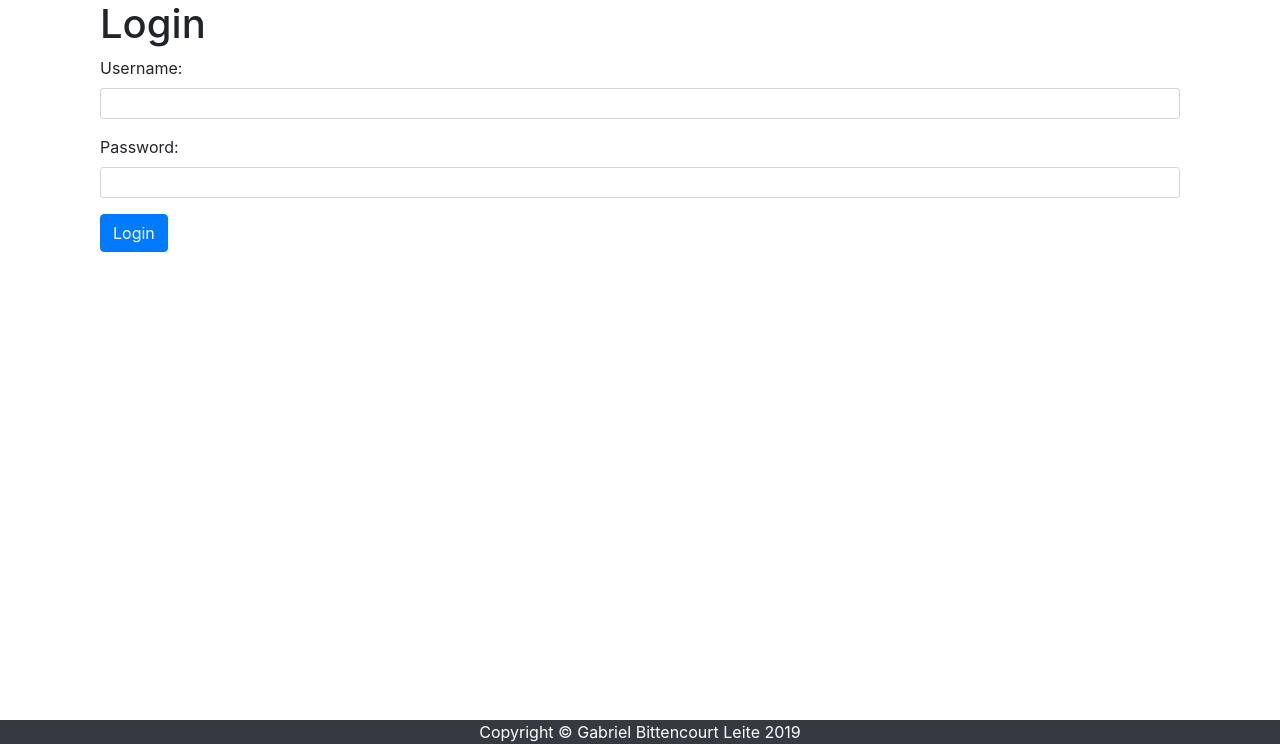
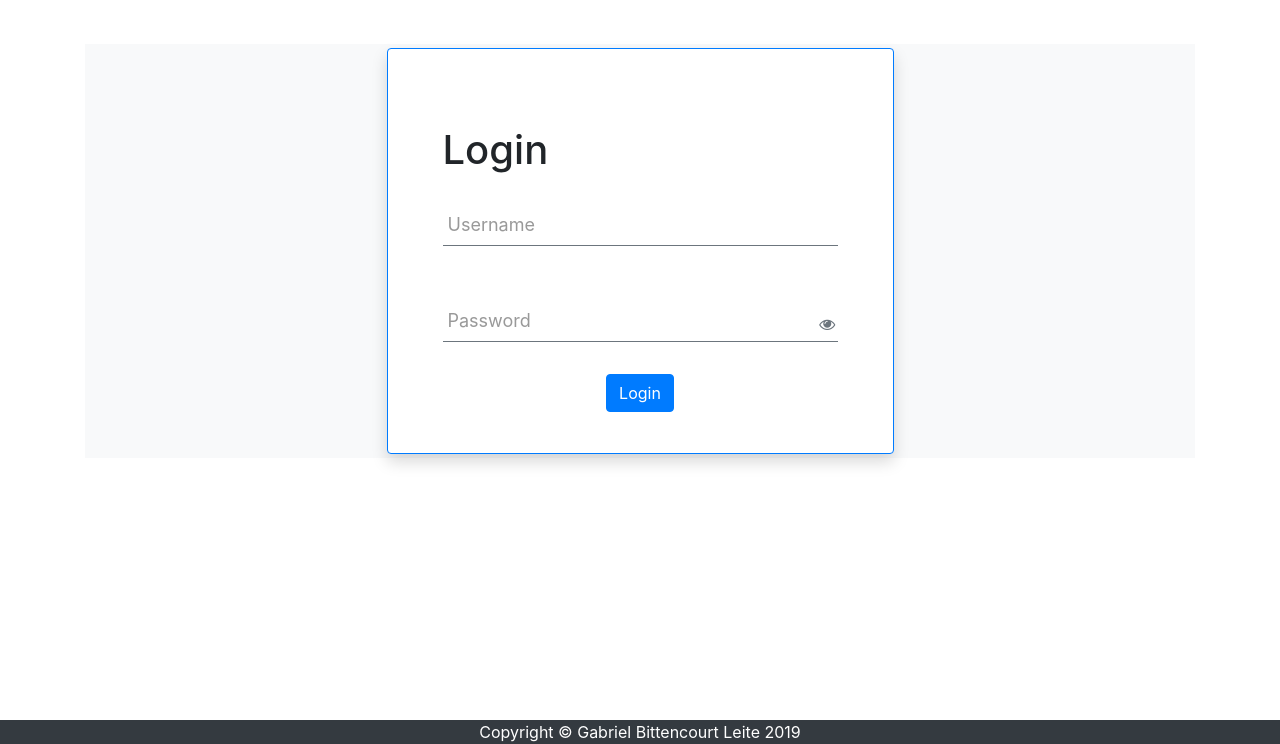
Before and after one commit to gabriel-bittencourt/trabalho_django, a Django app: page /autenticacao/login/ in a window 1280 px wide. Shown: the part 56-800 px from the top of the page. Run offline with Django 3.2, Linux system fonts and the light colour scheme; some libraries are stand-ins or nearby versions.

Commit message:
Estilizaçao pagina de Login

```diff
--- a/autenticacao/forms.py
+++ b/autenticacao/forms.py
@@ -10,7 +10,10 @@ class AuthenticationFormCustomizado(AuthenticationForm):
 
    username = forms.CharField(
       error_messages={'required': 'Campo obrigatório.', },
-      widget=forms.TextInput(attrs={'class': 'form-control form-control-sm', 'maxlength': '25'}),
+      widget=forms.TextInput(attrs={
+          'class': 'input-field d-block position-static w-100 text-dark py-1',
+          'maxlength': '25'
+        }),
       required=True)
 
    # <input type='text'
@@ -22,7 +25,10 @@ class AuthenticationFormCustomizado(AuthenticationForm):
 
    password = forms.CharField(
       error_messages={'required': 'Campo obrigatório.', },
-      widget=PasswordInput(attrs={'class': 'form-control form-control-sm', 'maxlength': '25'}),
+      widget=PasswordInput(attrs={
+          'class': 'input-field',
+          'maxlength': '25'
+        }),
       required=True)
 
    # <input type='password'
--- a/templates/registration/login.html
+++ b/templates/registration/login.html
@@ -1,13 +1,101 @@
 {% extends 'base.html' %}
+
 {% block title %}Login{% endblock %}
 
+{% load static %}
+
+{% block customStyles %}
+    <link href="{% static 'produto/css/login.css' %}" rel="stylesheet">
+{% endblock %}
+
+
 {% block content %}
-    <div class="container">
-        <h1>Login</h1>
-        <form action="." method="post">
-            {% csrf_token %}
-            {{ form.as_p }}
-            <input class="btn btn-primary" type="submit" value="Login">
-        </form>
+    <div class="container w-100 px-5 py-1 d-flex flex-wrap justify-content-center align-items-center bg-light">
+        <div class="wrap-login w-50 bg-white border border-primary rounded shadow">
+
+            <h1>Login</h1>
+            <form action="." method="post" class="form-login w-100">
+                {% csrf_token %}
+
+                <div class="wrap-input validate-input w-100 border-bottom border-secondary mt-4 mb-5">
+
+                        <!-- Input -->
+                        <!-- <input name="username" class="input-field d-block position-static w-100 text-dark py-1" type="text"> -->
+                        {{ form.username }}
+
+                        <!-- Placeholder -->
+                        <span class="focus-input-field d-block w-100" data-placeholder="Username"></span>
+                </div>
+
+
+                <!-- Campo password -->
+                    <div class="wrap-input validate-input w-100 border-bottom border-secondary mb-4"
+                        data-validate="Enter password">
+
+                        <!-- Input -->
+                        {{ form.password }}
+
+                        <!-- Placeholder -->
+                        <span class="focus-input-field" data-placeholder="Password"></span>
+
+                        <!-- Botão mostrar senha -->
+                        <span id="field-icon" toggle="#password-field" class="fa fa-fw fa-eye field-icon toggle-password">
+                        </span>
+                    </div>
+                <!--  -->
+
+                <!-- Botão Login -->
+                <div class="container-login100-form-btn d-flex flex-wrap justify-content-center py-2">
+
+                    <input class="btn btn-primary" type="submit" value="Login">
+                </div>
+                <!--  -->
+            </form>
+
+        </div>
     </div>
 {% endblock %}
+
+
+
+{% block customScript %}
+
+<script>
+$('.input-field').each(function () {
+
+    $(this).on('blur', function () {
+        if ($(this).val().trim() != "") {
+            $(this).addClass('has-val');
+        }
+        else {
+            $(this).removeClass('has-val');
+        }
+    }); // onblur
+
+}); // each
+
+$('#password-field').on('focus', function () {
+    $('#field-icon').css('color', '#b721ff');
+});
+
+$('#password-field').on('blur', function () {
+    if ($('#password-field').val().trim() == "") {
+        $('#field-icon').css('color', '#6c757d');
+    }
+});
+
+
+$('.toggle-password').click(function () {
+
+    $(this).toggleClass("fa-eye fa-eye-slash");
+    var input = $('#password-field');
+
+    if (input.attr("type") == "password") {
+        input.attr("type", "text");
+    } else {
+        input.attr("type", "password");
+    }
+});
+</script>
+
+{% endblock %}
```
Also changed, not shown: db.sqlite3.
